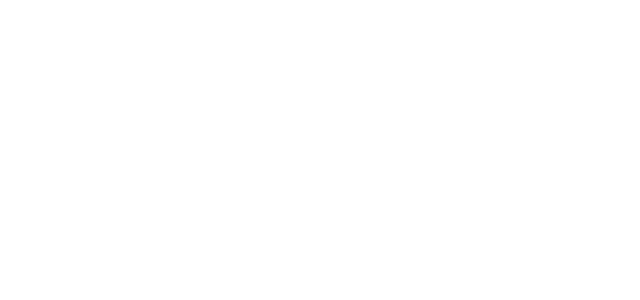
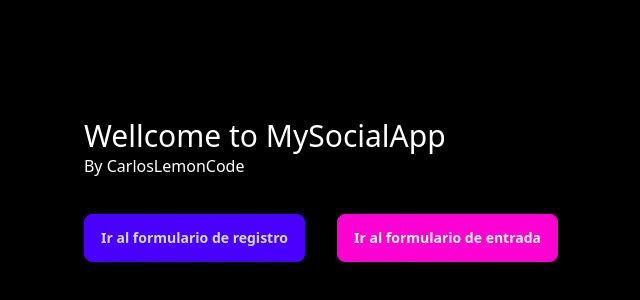
Before and after one commit to b00tc4mp/isdi-parttime-202406, a React (Create React App) app in the folder staff/carlos-fernandez/social-app/: page / in a window 1280 px wide. Shown: the part 210-510 px from the top of the page, without its empty margins (319-959 px from the left). Built offline with nearby package versions, Linux system fonts and the light colour scheme.

Commit message:
modifications #222

```diff
--- a/staff/carlos-fernandez/social-app/src/App.jsx
+++ b/staff/carlos-fernandez/social-app/src/App.jsx
@@ -1,7 +1,28 @@
 import React from "react";
+import { Landing } from "./pages";
 
 function App() {
-  return <div className="App"></div>;
+  return (
+    <main className="App">
+      <Landing />
+      {/*
+        - Landing
+        - Login
+        - Registro
+        - Home
+        - Feed
+        - Create content
+        - Profile (view)
+        - Profile (edit)
+        - People
+        - Explorer
+        - Settings
+        - Conversations (list)
+        - Conversations (only one)
+        - Notificacions
+      */}
+    </main>
+  );
 }
 
 export default App;
--- a/staff/carlos-fernandez/social-app/src/index.css
+++ b/staff/carlos-fernandez/social-app/src/index.css
@@ -3,4 +3,5 @@
 @tailwind utilities;
 
 body {
+  @apply bg-black w-screen h-screen max-w-full text-white;
 }
--- a/staff/carlos-fernandez/social-app/src/pages/Landing.jsx
+++ b/staff/carlos-fernandez/social-app/src/pages/Landing.jsx
@@ -0,0 +1,26 @@
+import { Component } from "react";
+
+class Landing extends Component {
+  render() {
+    return (
+      <section className="w-full h-full min-w-[100vw] min-h-[100vh] grid">
+        <div className="place-self-center w-fit">
+          <div className=" flex-row mb-9">
+            <h1 className="text-3xl">Wellcome to MySocialApp</h1>
+            <h2 className="text-1xl"> By CarlosLemonCode</h2>
+          </div>
+          <div className="grid grid-cols-2 gap-8">
+            <button className="btn btn-primary btn-md">
+              Ir al formulario de registro
+            </button>
+            <button className="btn btn-secondary btn-md">
+              Ir al formulario de entrada
+            </button>
+          </div>
+        </div>
+      </section>
+    );
+  }
+}
+
+export default Landing;
--- a/staff/carlos-fernandez/social-app/src/pages/index.jsx
+++ b/staff/carlos-fernandez/social-app/src/pages/index.jsx
@@ -0,0 +1,3 @@
+import _Landing from "./Landing.jsx";
+
+export const Landing = _Landing;
```
